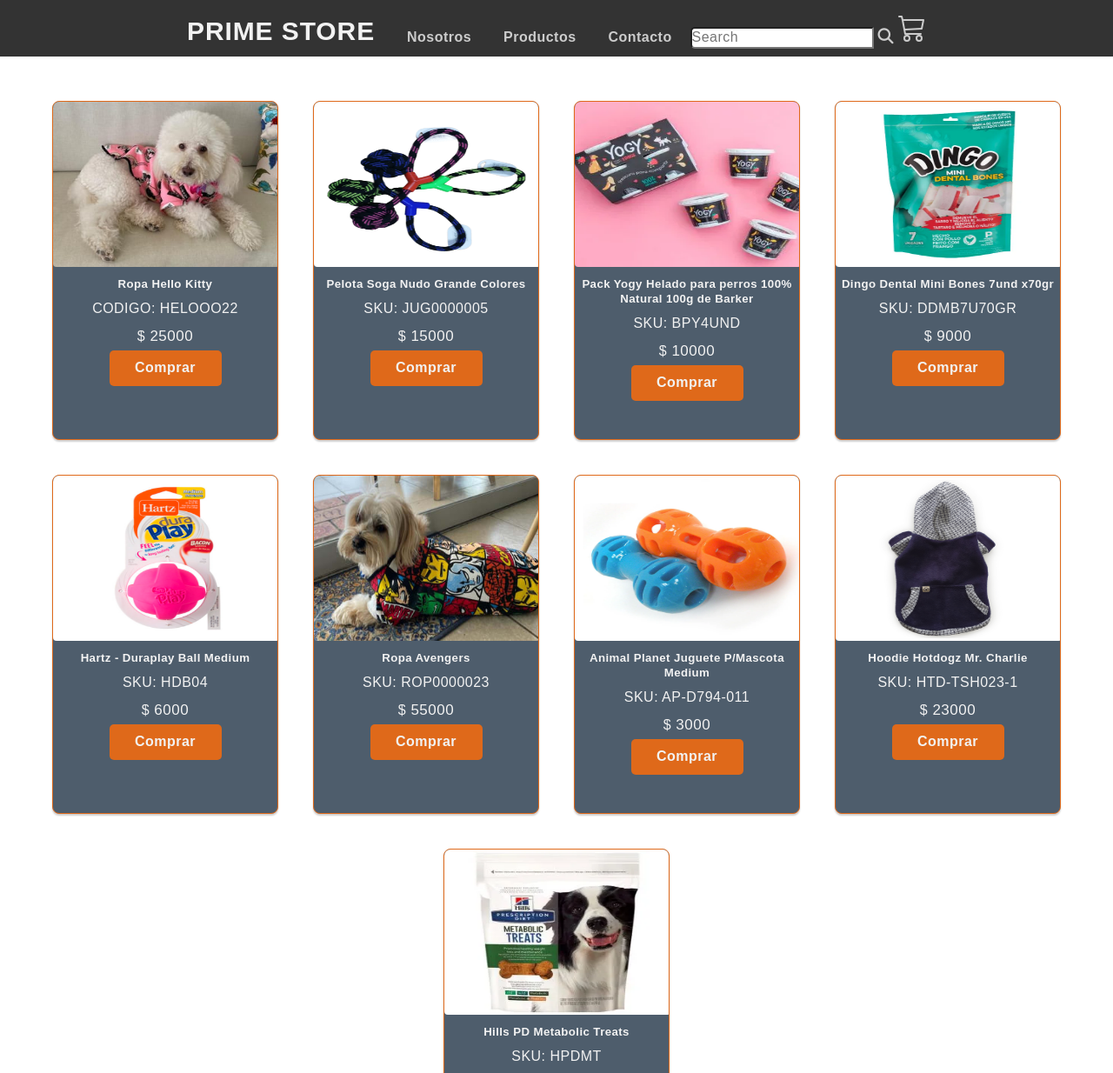
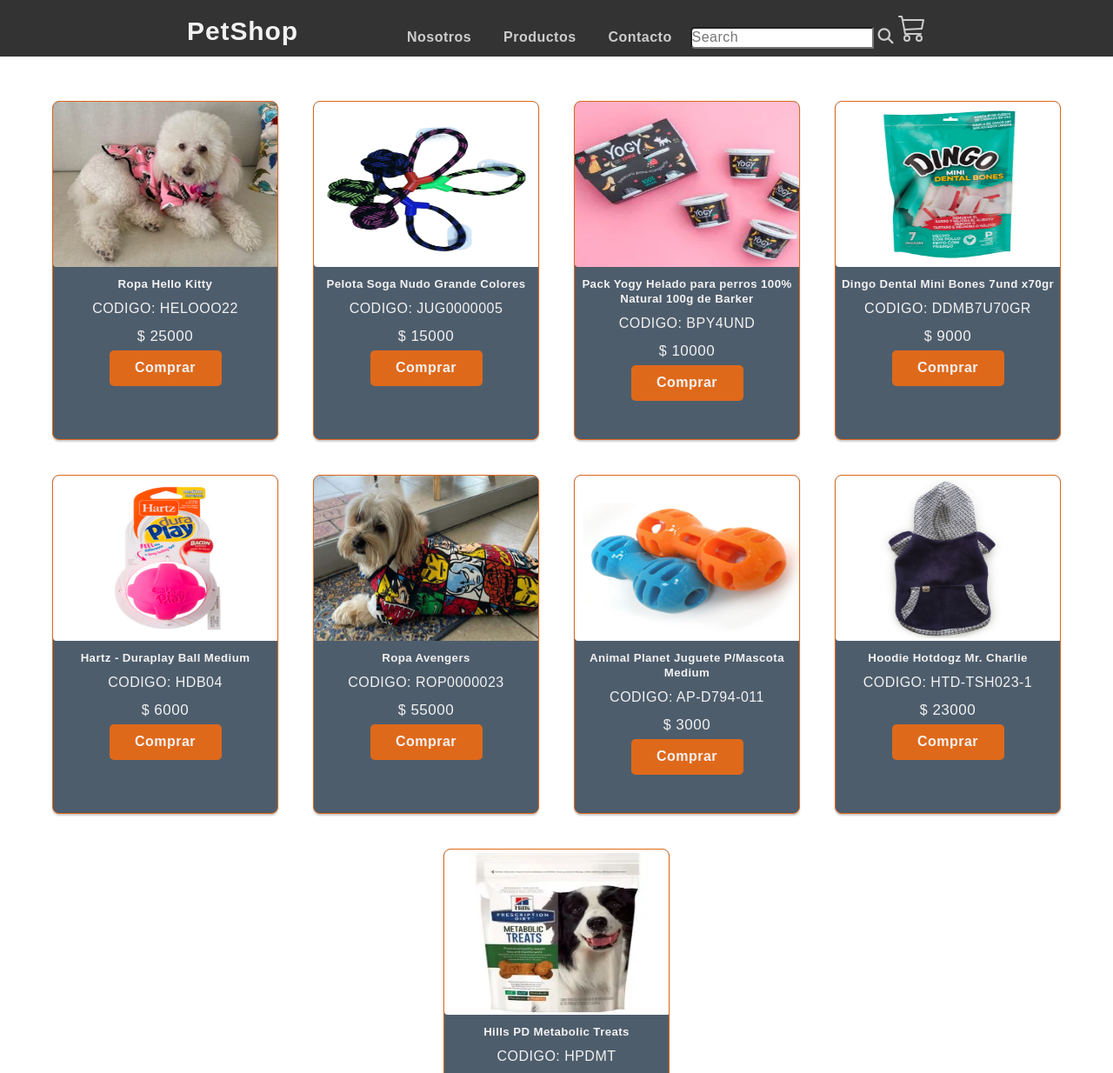
Before and after one commit to PetShopp/Tienda, a plain HTML site: page productos.html in a window 1280 px wide. Shown: the top 1234 px of the page at 87% size. Drawn offline with nearby package versions, Linux system fonts and the light colour scheme; some packages are replaced by stand-ins of ours; a script that the page names is missing.

Commit message:
productos.html

```diff
--- a/productos.html
+++ b/productos.html
@@ -9,7 +9,7 @@
   <body>
     <header>
       <div class="menu logo-nav">
-        <a href="index.html" class="logo">PRIME STORE</a>
+        <a href="index.html" class="logo">PetShop</a>
         <label class="menu-icon"><span class="fas fa-bars icomin"></span></label>
         <nav class="navigation">
           <ul>
@@ -70,14 +70,14 @@
           <div class="card">
             <img src="assets/img/juguete1.png" class="card-img">
             <h5>Pelota Soga Nudo Grande Colores</h5>
-            <p>SKU: JUG0000005</p>
+            <p>CODIGO: JUG0000005</p>
             <p>$<small class="precio" style="font-size: 17px;"> 15000</small></p>
             <a href="#" class="button agregar-carrito" data-id="2">Comprar</a>
           </div>
           <div class="card">
             <img src="assets/img/alimento1.webp" class="card-img">
             <h5>Pack Yogy Helado para perros 100% Natural 100g de Barker</h5>
-            <p>SKU: BPY4UND</p>
+            <p>CODIGO: BPY4UND</p>
             <p>$<small class="precio" style="font-size: 17px;"> 10000</small></p>
             <a href="#" class="button agregar-carrito" data-id="3">Comprar</a>
           </div>
@@ -85,21 +85,21 @@
           <div class="card">
             <img src="assets/img/alimento2.webp" class="card-img">
             <h5>Dingo Dental Mini Bones 7und x70gr</h5>
-            <p>SKU: DDMB7U70GR</p>
+            <p>CODIGO: DDMB7U70GR</p>
             <p>$<small class="precio" style="font-size: 17px;"> 9000</small></p>
             <a href="#" class="button agregar-carrito" data-id="4">Comprar</a>
           </div>
           <div class="card">
             <img src="assets/img/juguete3.webp" class="card-img">
             <h5>Hartz - Duraplay Ball Medium</h5>
-            <p>SKU: HDB04</p>
+            <p>CODIGO: HDB04</p>
             <p>$<small class="precio" style="font-size: 17px;"> 6000</small></p>
             <a href="#" class="button agregar-carrito" data-id="5">Comprar</a>
           </div>
           <div class="card">
             <img src="assets/img/ropa2.jpeg" class="card-img">
             <h5>Ropa Avengers</h5>
-            <p>SKU: ROP0000023</p>
+            <p>CODIGO: ROP0000023</p>
             <p>$<small class="precio" style="font-size: 17px;"> 55000</small></p>
             <a href="#" class="button agregar-carrito" data-id="6">Comprar</a>
           </div>
@@ -107,21 +107,21 @@
           <div class="card">
             <img src="assets/img/juguete2.webp" class="card-img">
             <h5>Animal Planet Juguete P/Mascota Medium</h5>
-            <p>SKU: AP-D794-011</p>
+            <p>CODIGO: AP-D794-011</p>
             <p>$<small class="precio" style="font-size: 17px;"> 3000</small></p>
             <a href="#" class="button agregar-carrito" data-id="7">Comprar</a>
           </div>
           <div class="card">
             <img src="assets/img/ropa3.webp" class="card-img">
             <h5>Hoodie Hotdogz Mr. Charlie</h5>
-            <p>SKU: HTD-TSH023-1</p>
+            <p>CODIGO: HTD-TSH023-1</p>
             <p>$<small class="precio" style="font-size: 17px;"> 23000</small></p>
             <a href="#" class="button agregar-carrito" data-id="8">Comprar</a>
           </div>
           <div class="card">
             <img src="assets/img/alimento3.webp" class="card-img">
             <h5>Hills PD Metabolic Treats</h5>
-            <p>SKU: HPDMT</p>
+            <p>CODIGO: HPDMT</p>
             <p>$<small class="precio" style="font-size: 17px;"> 32000</small></p>
             <a href="#" class="button agregar-carrito" data-id="9">Comprar</a>
           </div>
@@ -136,7 +136,7 @@
           <div class="row-footer">
               <div class="col-xl-6 col-lg-6 text-center text-lg-left">
                   <div class="copyright-text">
-                      <p>Copyright &copy; 2024, todos los derechos reservados <a href="index.html">PRIMESTORE</a></p>
+                      <p>Copyright &copy; 2024, todos los derechos reservados <a href="index.html">PetShop</a></p>
                   </div>
               </div>
               <div class="col-xl-6 col-lg-6 d-none d-lg-block text-right">
```
